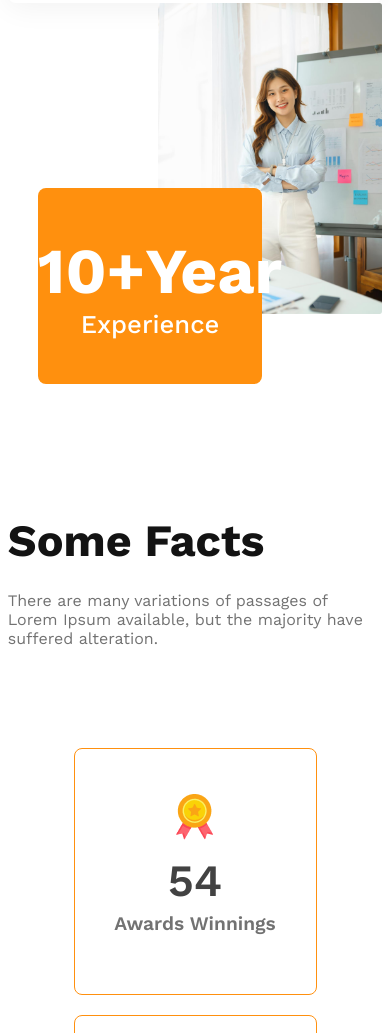
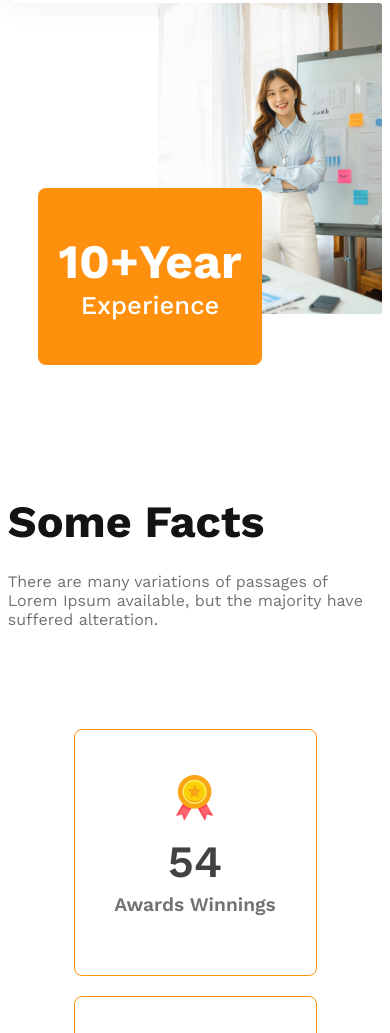
Before and after one commit to sabbir804/G3-Architects, a plain HTML site: page index.html in a window 390 px wide. Shown: the part 4129-5162 px from the top of the page. Drawn offline with nearby package versions, Linux system fonts and the light colour scheme.

Commit message:
some font size correction

```diff
--- a/style.css
+++ b/style.css
@@ -345,6 +345,9 @@ nav{
     .enjoy-section{
         flex-direction: column;
     }
+    .year-10 > h4{
+        font-size: 3rem;
+    }
     /* Enjoy Responsive End */
 
 
```
